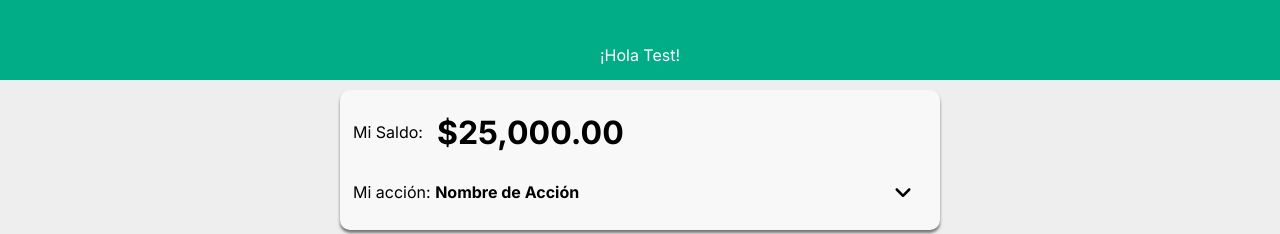
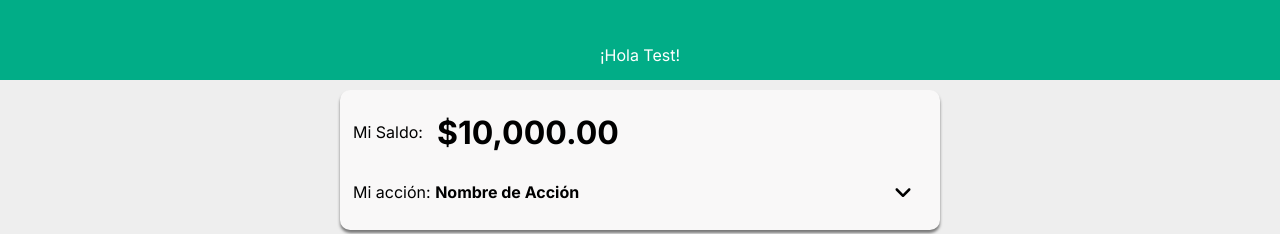
Before and after one commit to ipiccardo/youmarket, a Next.js app: page /pages in a window 1280 px wide. Shown: the top 234 px of the page. Built offline with nearby package versions, Linux system fonts and the light colour scheme.

Commit message:
Se modifica el reducer

```diff
--- a/src/app/components/UI/Card.tsx
+++ b/src/app/components/UI/Card.tsx
@@ -37,12 +37,7 @@ const Card = () => {
         if (Array.isArray(data)) {
             totalAmount = data.reduce((acumulador, transaccion) => {
                 const montoNumerico = parseFloat(transaccion.monto.replace(/[^0-9.-]/g, ''));
-                if (transaccion.icono === "uparrow") {
-                    return acumulador + montoNumerico;
-                } else if (transaccion.icono === "reddownarrow") {
-                    return acumulador - montoNumerico;
-                }
-                return acumulador;
+                return acumulador + montoNumerico
             }, 0);
 
             setTotalBalance(totalAmount)
```
